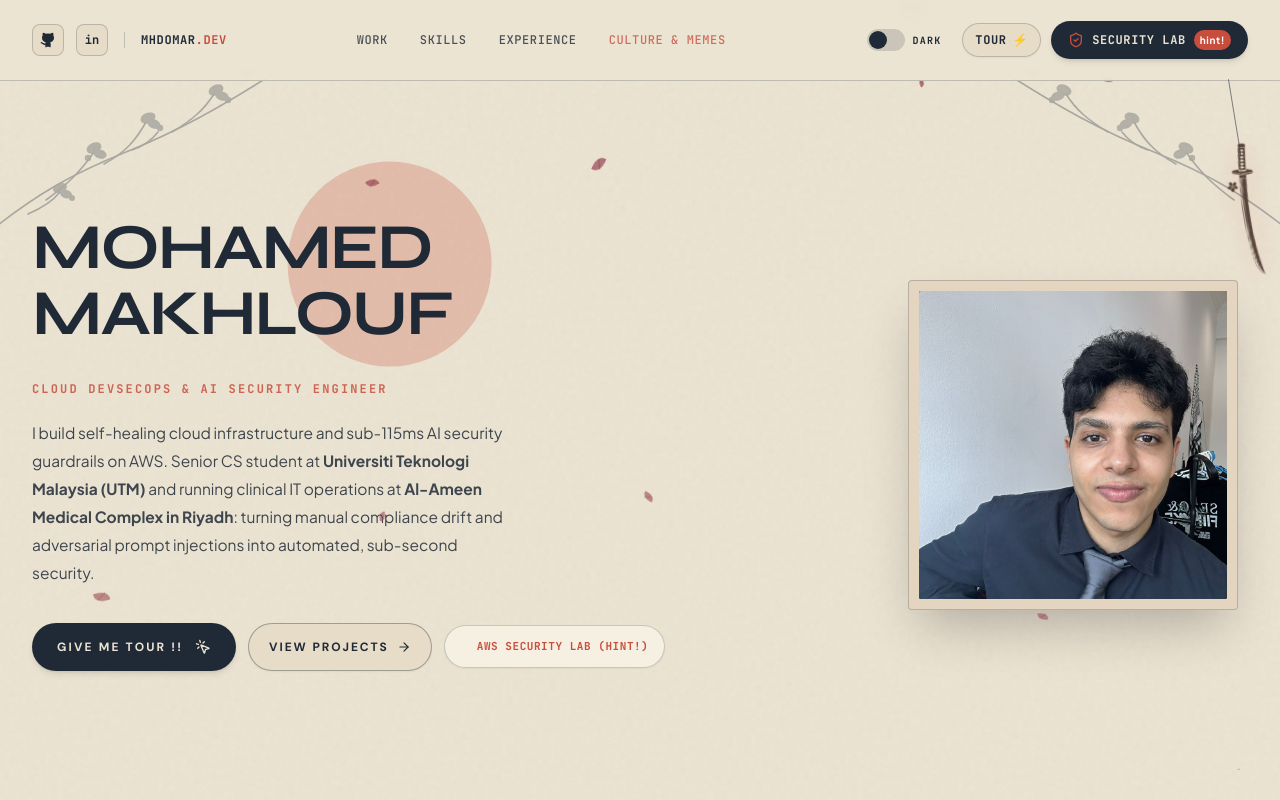
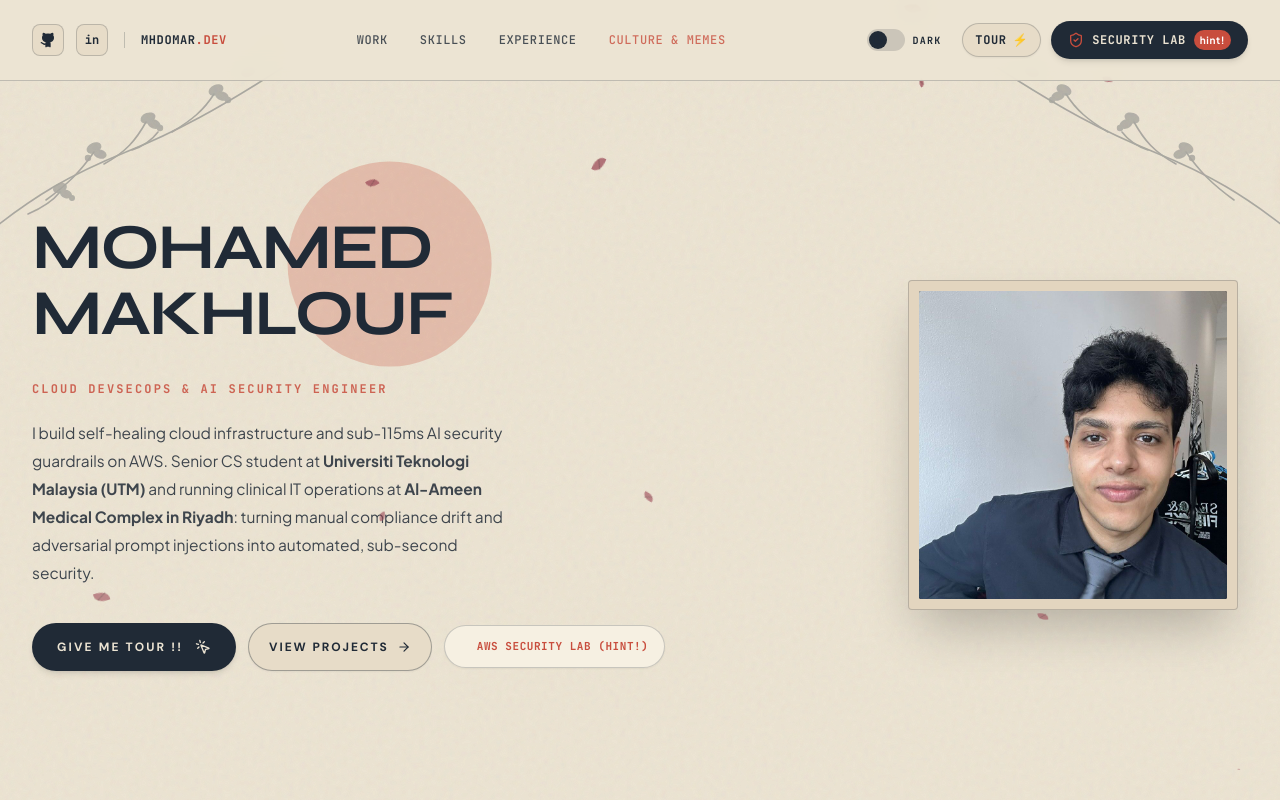
Before and after one commit to Mhdomer/tech-superpower-portfolio, a React (Vite) app: page / in a window 1280 px wide. Shown: the top 800 px of the page. Built offline with nearby package versions, Linux system fonts and the light colour scheme.

Commit message:
style: nudge hanging katana further right into outer margin

```diff
--- a/src/index.css
+++ b/src/index.css
@@ -194,7 +194,7 @@ html.dark .paper-noise:before {
   height: 165px;
   position: absolute;
   top: 100%;
-  right: clamp(16px, 2.5vw, 36px);
+  right: clamp(-42px, -2vw, -24px);
 }
 
 .nav-katana-swing {
```
